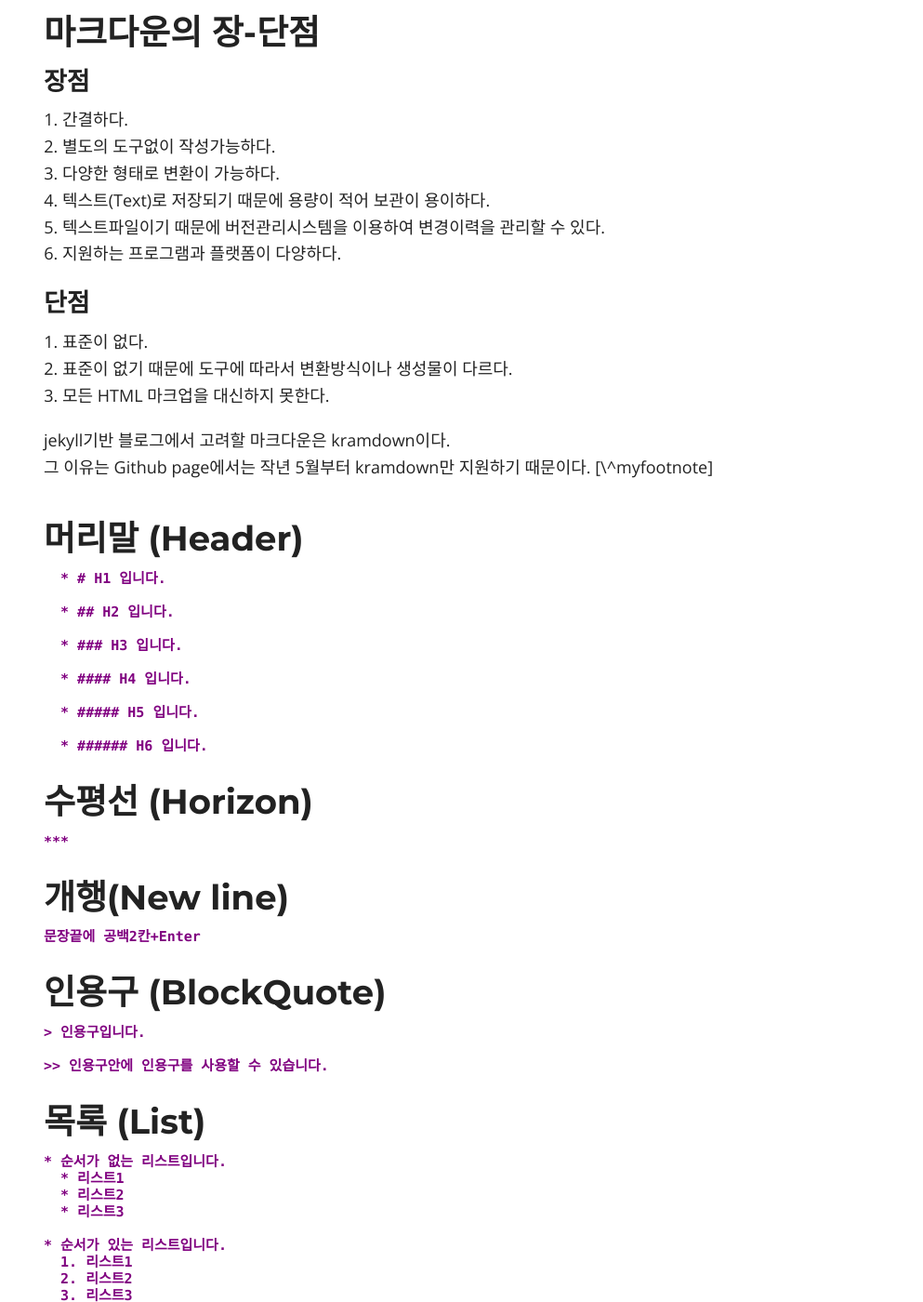
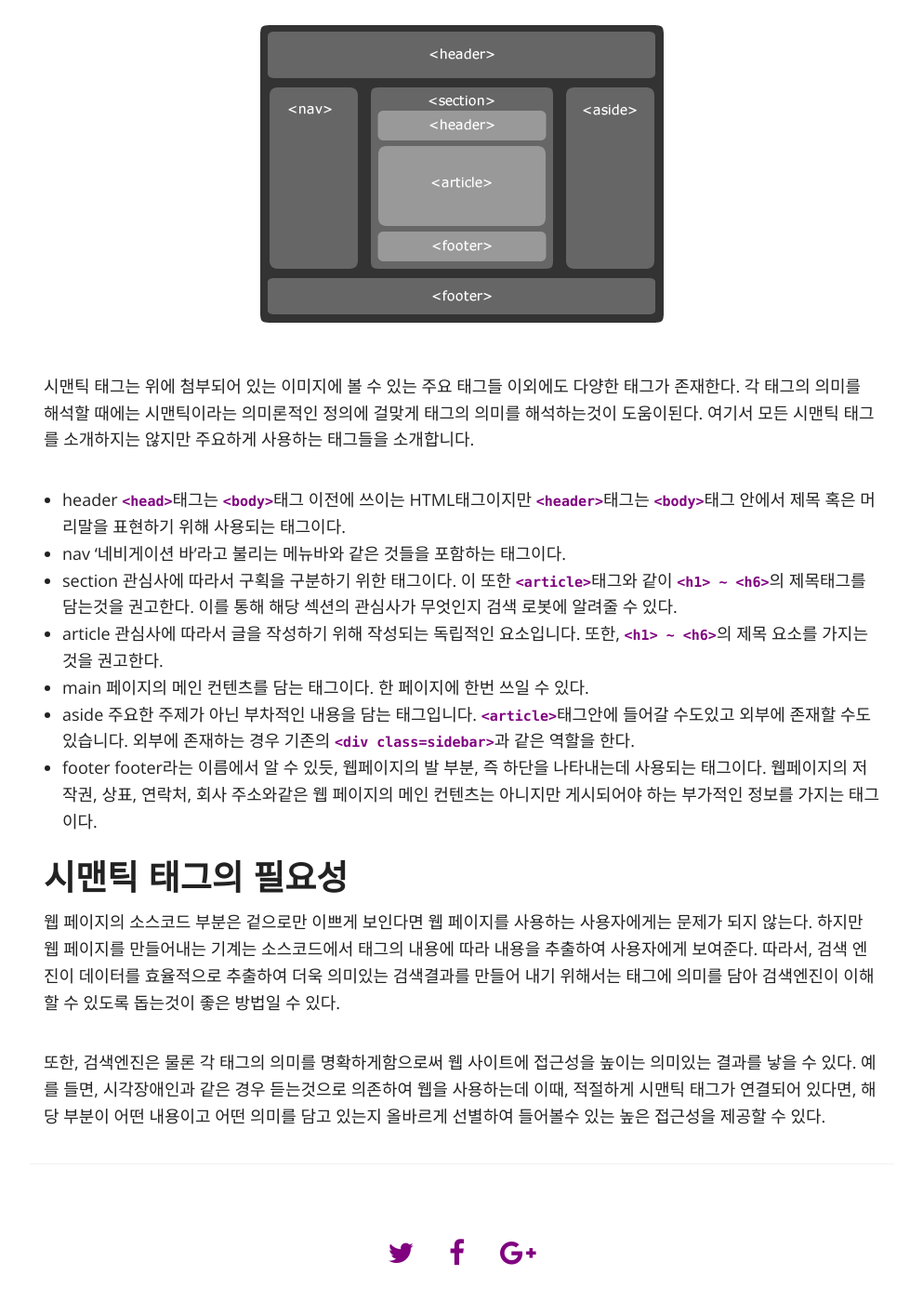
Before and after one commit to lsh58/lsh58.github.io, a Jekyll site: the page built from _posts/2020-02-18-HTML_시맨틱태그.md, in a window 1280 px wide and 1400 px high, scrolled down 907 px. Shown: the whole window at 93% size, without its empty margins (143-1136 px from the left). Built offline with Jekyll 4.4.1, drawn with Linux system fonts in a browser that asks for light colours; nearby versions of some CDN libraries; comment, search, counter and statistics services are not loaded; some of the changed text lies outside the part shown.

Commit message:
Update 2020-02-18-HTML_시맨틱태그.md

````diff
--- a/_posts/2020-02-18-HTML_시맨틱태그.md
+++ b/_posts/2020-02-18-HTML_시맨틱태그.md
@@ -25,148 +25,28 @@ W3School에서 정의한 시맨틱과 관련된 정의는 이렇다.
 즉, 시맨틱(Semantics)이란 언어의 단어와 구절의 의미에 관한 연구이며, 시맨틱 요소(Semantic element)라고 하는것은 의미를 가지고있는 요소이다.
 따라서, 여기서 HTML5의 특징으로 보는 정의해 볼 수 있는 Semantic Tags는 이와 같은 맥락에서 의미를 가지고 있는 태그의 단위정도로 이해를 한다면 적절할 것으로 보인다.
 
-## 마크다운의 장-단점
+![sementic](https://github.com/lsh58/lsh58.github.io/blob/master/images/semantic_tags.gif?raw=true)
 
-### 장점
+시맨틱 태그는 위에 첨부되어 있는 이미지에 볼 수 있는 주요 태그들 이외에도 다양한 태그가 존재한다. 각 태그의 의미를 해석할 때에는 시맨틱이라는 의미론적인 정의에 걸맞게 태그의 의미를 해석하는것이 도움이된다. 여기서 모든 시맨틱 태그를 소개하지는 않지만 주요하게 사용하는 태그들을 소개합니다.
 
-1. 간결하다.
-2. 별도의 도구없이 작성가능하다.
-3. 다양한 형태로 변환이 가능하다.
-4. 텍스트(Text)로 저장되기 때문에 용량이 적어 보관이 용이하다.
-5. 텍스트파일이기 때문에 버전관리시스템을 이용하여 변경이력을 관리할 수 있다.
-6. 지원하는 프로그램과 플랫폼이 다양하다.
+- header
+``<head>``태그는 ``<body>``태그 이전에 쓰이는 HTML태그이지만 ``<header>``태그는 ``<body>``태그 안에서 제목 혹은 머리말을 표현하기 위해 사용되는 태그이다.
+- nav
+‘네비게이션 바’라고 불리는 메뉴바와 같은 것들을 포함하는 태그이다.
+- section
+관심사에 따라서 구획을 구분하기 위한 태그이다. 이 또한 ``<article>``태그와 같이 ``<h1> ~ <h6>``의 제목태그를 담는것을 권고한다. 이를 통해 해당 섹션의 관심사가 무엇인지 검색 로봇에 알려줄 수 있다.
+- article
+관심사에 따라서 글을 작성하기 위해 작성되는 독립적인 요소입니다. 또한, ``<h1> ~ <h6>``의 제목 요소를 가지는 것을 권고한다.
+- main
+페이지의 메인 컨텐츠를 담는 태그이다. 한 페이지에 한번 쓰일 수 있다.
+- aside
+주요한 주제가 아닌 부차적인 내용을 담는 태그입니다. ``<article>``태그안에 들어갈 수도있고 외부에 존재할 수도 있습니다. 외부에 존재하는 경우 기존의 ``<div class=sidebar>``과 같은 역할을 한다.
+- footer
+footer라는 이름에서 알 수 있듯, 웹페이지의 발 부분, 즉 하단을 나타내는데 사용되는 태그이다. 웹페이지의 저작권, 상표, 연락처, 회사 주소와같은 웹 페이지의 메인 컨텐츠는 아니지만 게시되어야 하는 부가적인 정보를 가지는 태그이다.
 
-### 단점
 
-1. 표준이 없다.
-2. 표준이 없기 때문에 도구에 따라서 변환방식이나 생성물이 다르다.
-3. 모든 HTML 마크업을 대신하지 못한다.
+## 시맨틱 태그의 필요성
+웹 페이지의 소스코드 부분은 겉으로만 이쁘게 보인다면 웹 페이지를 사용하는 사용자에게는 문제가 되지 않는다. 하지만 웹 페이지를 만들어내는 기계는 소스코드에서 태그의 내용에 따라 내용을 추출하여 사용자에게 보여준다.
+따라서, 검색 엔진이 데이터를 효율적으로 추출하여 더욱 의미있는 검색결과를 만들어 내기 위해서는 태그에 의미를 담아 검색엔진이 이해할 수 있도록 돕는것이 좋은 방법일 수 있다.
 
-jekyll기반 블로그에서 고려할 마크다운은 kramdown이다.
-그 이유는 Github page에서는 작년 5월부터 kramdown만 지원하기 때문이다. [\^myfootnote]
-
-## 머리말 (Header)
-
-```
-  * # H1 입니다.
-
-  * ## H2 입니다.
-
-  * ### H3 입니다.
-
-  * #### H4 입니다.
-
-  * ##### H5 입니다.
-
-  * ###### H6 입니다.
-```
-
-## 수평선 (Horizon)
-
-```
-***
-```
-
-## 개행(New line)
-
-```
-문장끝에 공백2칸+Enter
-```
-
-## 인용구 (BlockQuote)
-
-```
-> 인용구입니다.
-
->> 인용구안에 인용구를 사용할 수 있습니다.
-```
-
-## 목록 (List)
-
-```
-* 순서가 없는 리스트입니다.
-  * 리스트1
-  * 리스트2
-  * 리스트3
-
-* 순서가 있는 리스트입니다.
-  1. 리스트1
-  2. 리스트2
-  3. 리스트3
-
-* 상위 리스트1
-  * 하위 리스트1
-  * 하위 리스트2
-    * 하위의 하위 리스트1
-    * 하위의 하위 리스트2
-
-* 리스트('*')
-+ 리스트('+')
-- 리스트('-')
-```
-
-## 코드 (Code)
-
-```
-* 문장속 코드 `example code inline` 삽입 예시입니다.
-
-* 박스형 코드 삽입예시입니다.
- '''
- '''
-
-```
-
-## 링크
-
-```
-* <https://www.github.com>
-* [Github](https://www.github.com)
-```
-
-## 강조
-
-```
-* 강조 문법 **강조된 부분** 예시입니다.
-_이탤릭_ , *이탤릭*
-__볼드__ **볼드**
-___이탤릭볼드___
-***이탤릭볼드***
-**이렇게 _할수도_**
-~~취소선~~
-```
-
-## 이미지
-
-```
-![예시 이미지](https://raw.githubusercontent.com/ByungJun25/Wiki/master/Markdown/example_image.jpg)
-```
-
-## TABLE
-
-```
-1 | 2 | 3
---- | --- | ---
-표 쓸때는 | 중간 두번째줄에 | `---` 이거 필요합니다.
-```
-
-## 마크다운 포맷 무시하기
-
-_이건데_ .. \*이렇게\*
-
-```
-*이건데* .. \*이렇게\*
-```
-
-## Emoji
-
-&#128525;
-
-```
-&#128525;
-```
-
-\*더많은 이모티콘 https://steemit.com/steemkr-guide/@snow-airline/steemkr-quick-start-guide
-
-## 배지(badge) 만들기
-
-<https://shields.io>
+또한, 검색엔진은 물론 각 태그의 의미를 명확하게함으로써 웹 사이트에 접근성을 높이는 의미있는 결과를 낳을 수 있다. 예를 들면, 시각장애인과 같은 경우 듣는것으로 의존하여 웹을 사용하는데 이때, 적절하게 시맨틱 태그가 연결되어 있다면, 해당 부분이 어떤 내용이고 어떤 의미를 담고 있는지 올바르게 선별하여 들어볼수 있는 높은 접근성을 제공할 수 있다.
````
